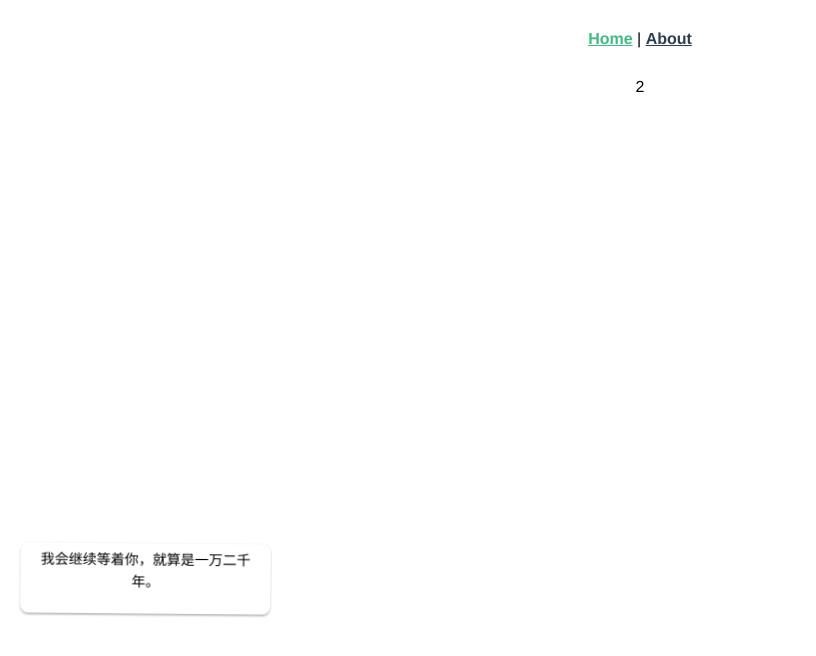
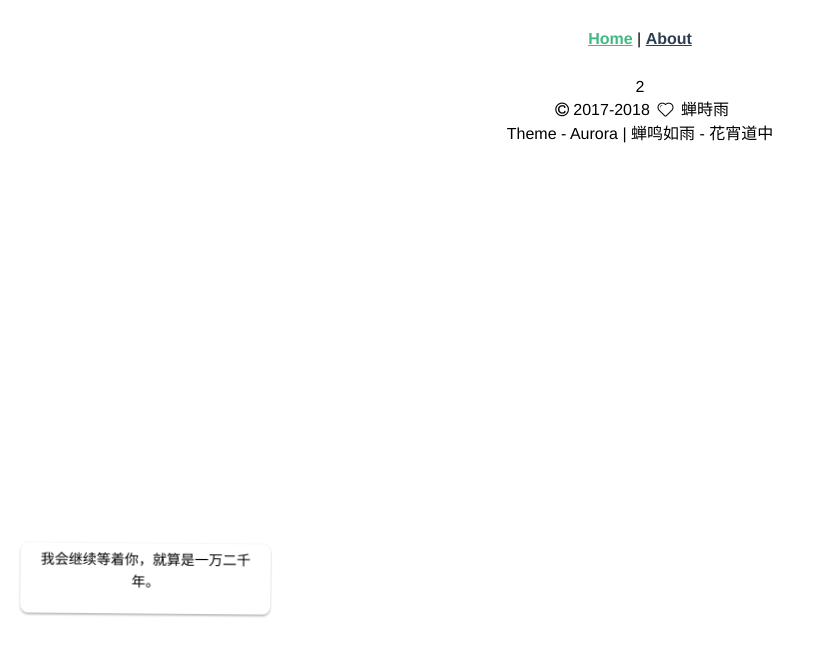
Before and after one commit to chanshiyucx/aurora, a Vue app: page / in a window 1280 px wide. Shown: the top 656 px of the page, without its empty margins (0-816 px from the left). Built offline with nearby package versions, Linux system fonts and the light colour scheme; no server answers.

Commit message:
引入字体图标

```diff
--- /dev/null
+++ b/src/assets/font/fontello.less
@@ -0,0 +1,73 @@
+@font-face {
+  font-family: 'Fontello';
+  src: url('./fontello.woff2') format('woff2');
+  font-weight: normal;
+  font-style: normal;
+}
+
+[class^='icon-']:before,
+[class*=' icon-']:before {
+  font-family: 'Fontello';
+  font-style: normal;
+  font-weight: normal;
+  display: inline-block;
+  text-decoration: inherit;
+  width: 1em;
+  margin-right: 0.2em;
+  text-align: center;
+
+  /* For safety - reset parent styles, that can break glyph codes*/
+  font-variant: normal;
+  text-transform: none;
+
+  /* fix buttons height, for twitter bootstrap */
+  line-height: 1em;
+
+  /* Animation center compensation - margins should be symmetric */
+  /* remove if not needed */
+  margin-left: 0.2em;
+
+  /* you can be more comfortable with increased icons size */
+  /* font-size: 120%; */
+
+  /* Font smoothing. That was taken from TWBS */
+  -webkit-font-smoothing: antialiased;
+  -moz-osx-font-smoothing: grayscale;
+
+  /* Uncomment for 3D effect */
+  /* text-shadow: 1px 1px 1px rgba(127, 127, 127, 0.3); */
+}
+
+.icon-heart:before {
+  content: '\e800';
+}
+.icon-music:before {
+  content: '\e801';
+}
+.icon-beaker:before {
+  content: '\e802';
+}
+.icon-fire:before {
+  content: '\e803';
+}
+.icon-graduation-cap:before {
+  content: '\e804';
+}
+.icon-calendar:before {
+  content: '\e805';
+}
+.icon-attach:before {
+  content: '\e806';
+}
+.icon-quote-left:before {
+  content: '\f10d';
+}
+.icon-quote-right:before {
+  content: '\f10e';
+}
+.icon-heartbeat:before {
+  content: '\f21e';
+}
+.icon-copyright:before {
+  content: '\f1f9';
+}
--- a/src/assets/style/layout.less
+++ b/src/assets/style/layout.less
@@ -3,6 +3,11 @@ body {
   font-size: 0.16rem;
   -webkit-font-smoothing: antialiased;
   -moz-osx-font-smoothing: grayscale;
+}
+
+body,
+#app {
+  min-height: 100vh;
 }
 
 // 字体加载之后
--- a/src/components/Footer/index.vue
+++ b/src/components/Footer/index.vue
@@ -6,7 +6,10 @@
       </div>
       <canvas id="live2d" width="280" height="250" />
     </div>
-    <div class="site-info"></div>
+    <div class="site-info">
+      <p><i class="icon icon-copyright"></i>2017-2018 <i class="icon icon-heart"></i> 蝉時雨</p>
+      <p>Theme - Aurora | 蝉鸣如雨 - 花宵道中</p>
+    </div>
   </div>
 </template>
 
--- a/src/main.js
+++ b/src/main.js
@@ -7,10 +7,11 @@ import App from './App.vue'
 import router from './router'
 import store from './store'
 
-// 全局样式
+// 全局样式与字体图标
 import './assets/style/reset.less'
 import './assets/style/layout.less'
 import './assets/style/animation.less'
+import './assets/font/fontello.less'
 
 // 引入三方库
 import firework from './assets/lib/fireworks'
```
Also changed, not shown: src/assets/font/fontello.woff2 (added).
